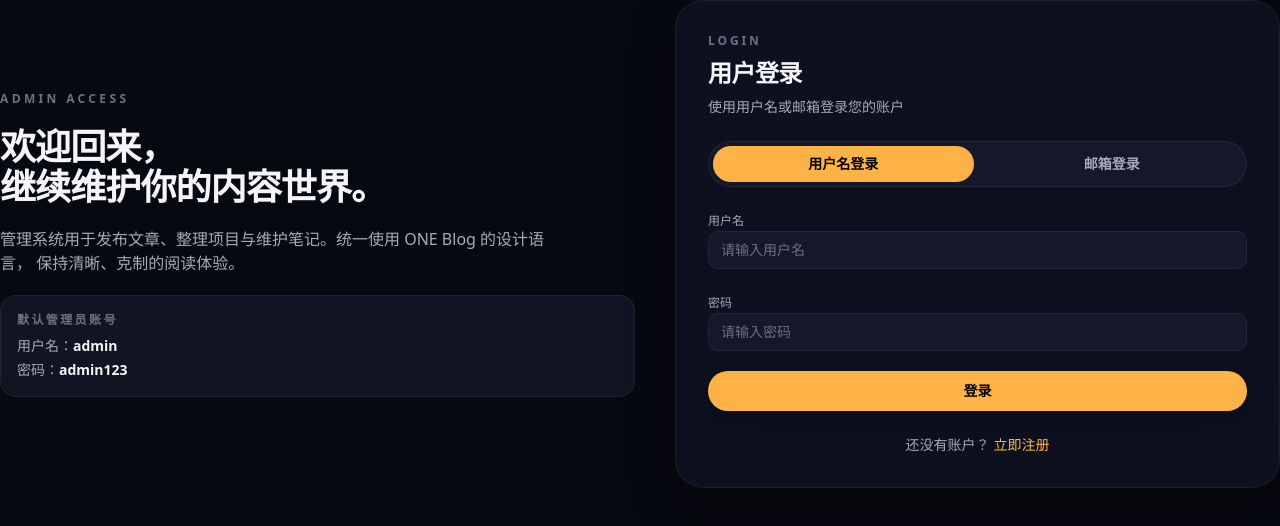
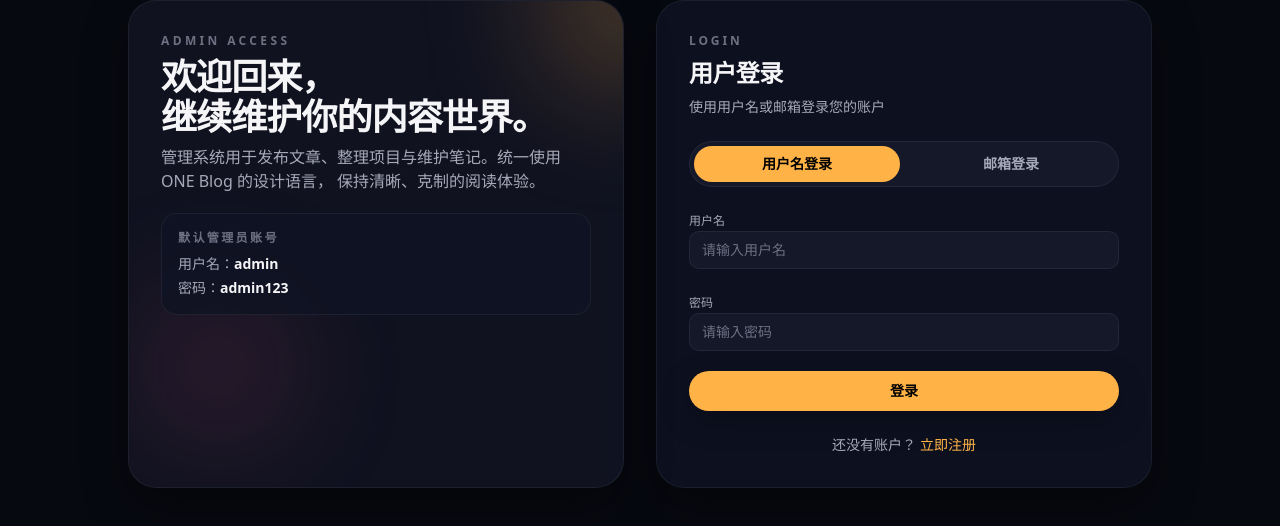
Before and after one commit to ONE-0508/one-blog, a React (Vite) app in the folder frontend/: page /login in a window 1280 px wide. Shown: the top 526 px of the page. Built offline with nearby package versions, Linux system fonts and the light colour scheme; no server answers.

Commit message:
feat: 优化登录页布局与菜单高亮

```diff
--- a/frontend/src/components/layout/Header.tsx
+++ b/frontend/src/components/layout/Header.tsx
@@ -1,5 +1,5 @@
-import { Link, useNavigate } from 'react-router';
-import { useState } from 'react';
+import { Link, useLocation, useNavigate } from 'react-router';
+import { useMemo, useState } from 'react';
 import { motion } from 'framer-motion';
 
 import { useAuth } from '../../contexts/useAuth';
@@ -11,11 +11,22 @@ interface HeaderProps {
   onToggleTheme: () => void;
 }
 
+const navItems = [
+  { to: '/', label: '首页' },
+  { to: '/notes', label: '笔记' },
+  { to: '/works', label: '作品' },
+  { to: '/archive', label: '归档' },
+  { to: '/about', label: '关于' },
+  { to: '/guestbook', label: '留言板' },
+];
+
 function Header({ theme, onToggleTheme }: HeaderProps) {
   const isDark = theme === 'dark';
   const navigate = useNavigate();
+  const location = useLocation();
   const { user, logout } = useAuth();
   const [isMenuOpen, setIsMenuOpen] = useState(false);
+  const activePath = useMemo(() => location.pathname, [location.pathname]);
 
   const handleLogout = () => {
     logout()
@@ -38,25 +49,21 @@ function Header({ theme, onToggleTheme }: HeaderProps) {
           </div>
         </Link>
 
-        <nav className="hidden items-center gap-6 text-sm text-text-secondary md:flex">
-          <Link to="/" className="hover:text-text-primary">
-            首页
-          </Link>
-          <Link to="/notes" className="hover:text-text-primary">
-            笔记
-          </Link>
-          <Link to="/works" className="hover:text-text-primary">
-            作品
-          </Link>
-          <Link to="/archive" className="hover:text-text-primary">
-            归档
-          </Link>
-          <Link to="/about" className="hover:text-text-primary">
-            关于
-          </Link>
-          <Link to="/guestbook" className="hover:text-text-primary">
-            留言板
-          </Link>
+        <nav className="hidden items-center gap-4 text-sm text-text-secondary md:flex">
+          {navItems.map(item => {
+            const isActive = activePath === item.to;
+            return (
+              <Link
+                key={item.to}
+                to={item.to}
+                className={`rounded-full px-3 py-1.5 text-xs transition-colors md:text-sm ${
+                  isActive ? 'bg-accent-primary text-black' : 'hover:text-text-primary'
+                }`}
+              >
+                {item.label}
+              </Link>
+            );
+          })}
         </nav>
 
         <div className="flex items-center gap-2">
--- a/frontend/src/pages/LoginPage.tsx
+++ b/frontend/src/pages/LoginPage.tsx
@@ -71,8 +71,12 @@ function LoginPage() {
   };
 
   return (
-    <div className="grid gap-10 lg:grid-cols-[minmax(0,1.05fr)_minmax(0,1fr)] lg:items-center">
-      <section className="space-y-5">
+    <div className="mx-auto flex w-full max-w-5xl flex-col gap-8 lg:grid lg:grid-cols-[minmax(0,1fr)_minmax(0,1fr)] lg:items-stretch">
+      <section className="relative space-y-6 overflow-hidden rounded-[1.75rem] border border-border-subtle bg-bg-elevated-soft/70 p-6 shadow-soft md:p-8">
+        <div className="pointer-events-none absolute -right-20 -top-16 h-40 w-40 rounded-full bg-accent-primary/30 blur-3xl animate-float-slow" />
+        <div className="pointer-events-none absolute bottom-10 left-8 h-32 w-32 rounded-full bg-accent-underline-to/20 blur-3xl animate-float-slower" />
+        <div className="relative space-y-5">
+          <div className="space-y-2">
             <p className="text-xs font-semibold uppercase tracking-[0.28em] text-text-muted">
               ADMIN ACCESS
             </p>
@@ -85,7 +89,8 @@ function LoginPage() {
               管理系统用于发布文章、整理项目与维护笔记。统一使用 ONE Blog 的设计语言，
               保持清晰、克制的阅读体验。
             </p>
-        <div className="rounded-2xl border border-border-subtle bg-bg-elevated-soft/80 p-4 text-sm text-text-secondary">
+          </div>
+          <div className="rounded-2xl border border-border-subtle bg-bg-elevated/80 p-4 text-sm text-text-secondary">
             <p className="text-xs font-semibold uppercase tracking-[0.2em] text-text-muted">
               默认管理员账号
             </p>
@@ -98,16 +103,17 @@ function LoginPage() {
               </p>
             </div>
           </div>
+        </div>
       </section>
 
       <div className="rounded-[1.75rem] border border-border-subtle bg-bg-elevated/80 p-6 shadow-soft md:p-8">
         <div className="space-y-6">
-          <div>
+          <div className="space-y-2">
             <p className="text-xs font-semibold uppercase tracking-[0.24em] text-text-muted">
               LOGIN
             </p>
-            <h2 className="mt-2 text-2xl font-semibold tracking-tight">用户登录</h2>
-            <p className="mt-2 text-sm text-text-secondary">使用用户名或邮箱登录您的账户</p>
+            <h2 className="text-2xl font-semibold tracking-tight">用户登录</h2>
+            <p className="text-sm text-text-secondary">使用用户名或邮箱登录您的账户</p>
           </div>
 
           <form onSubmit={handleSubmit} className="space-y-5">
```
Lines whose indentation alone changed are shown as unchanged.
